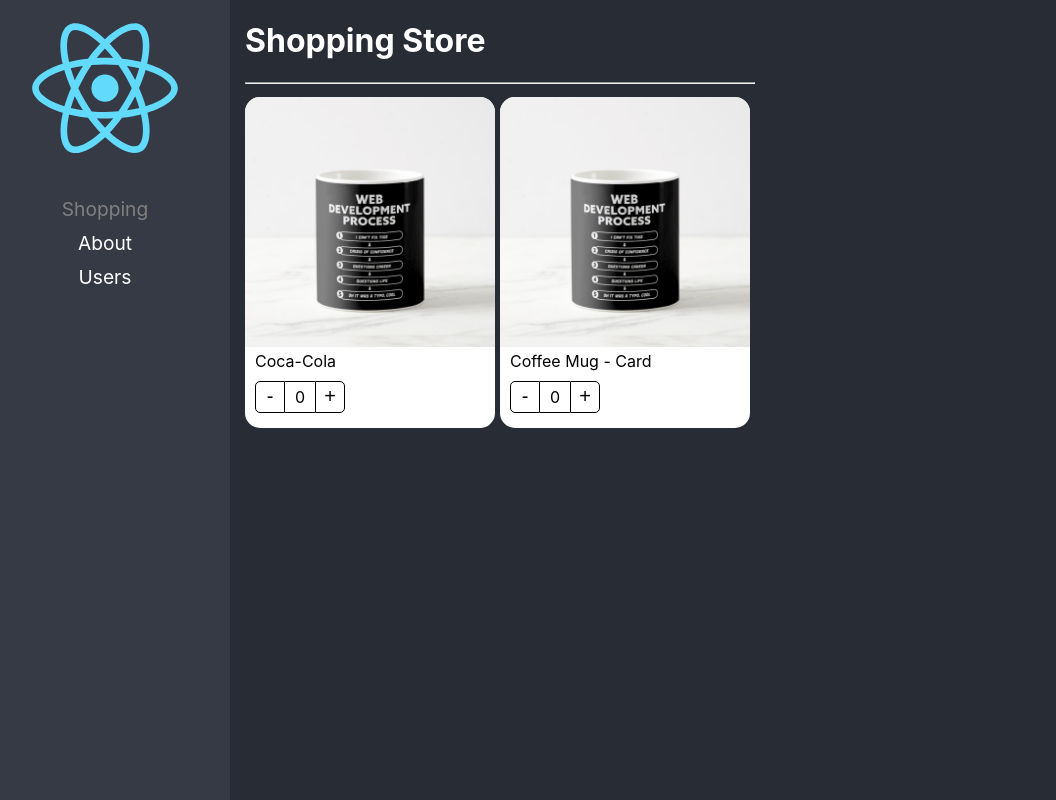
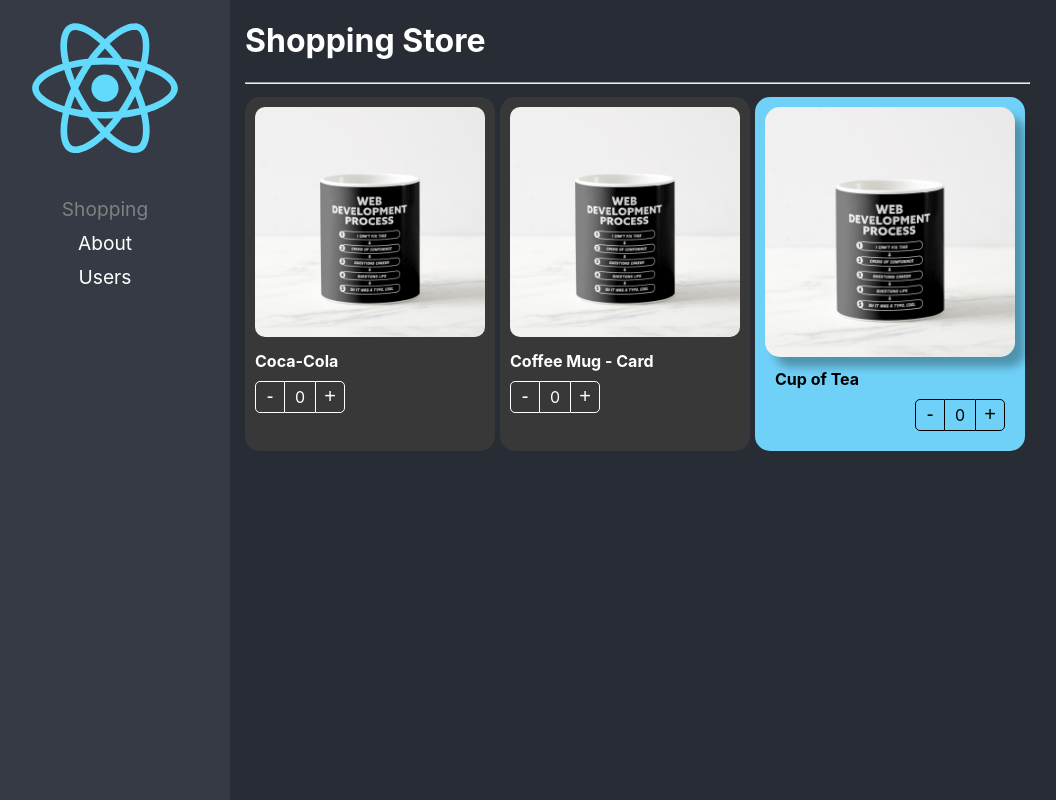
Before and after one commit to emarifer/ts-react-app, a React (Vite) app: page / in a window 1280 px wide. Shown: the whole page, without its empty margins (20-1076 px from the left). Built offline with nearby package versions, Linux system fonts and the light colour scheme.

Commit message:
Component Extend Styles Ready

```diff
--- a/src/02-component-patterns/components/ProductButtons.tsx
+++ b/src/02-component-patterns/components/ProductButtons.tsx
@@ -1,13 +1,18 @@
-import { useContext } from 'react';
+import { CSSProperties, useContext } from 'react';
 import { ProductContext } from './ProductCard';
 
 import styles from '../styles/styles.module.css';
 
-export const ProductButtons = () => {
+export interface Props {
+	className?: string;
+	style?: CSSProperties;
+}
+
+export const ProductButtons = ({ className, style }: Props) => {
 	const { counter, increaseBy } = useContext(ProductContext);
 
 	return (
-		<div className={styles.buttonsContainer}>
+		<div className={`${styles.buttonsContainer} ${className}`} style={style}>
 			<button className={styles.buttonMinus} onClick={() => increaseBy(-1)}>
 				-
 			</button>
--- a/src/02-component-patterns/components/ProductCard.tsx
+++ b/src/02-component-patterns/components/ProductCard.tsx
@@ -1,13 +1,21 @@
-import { createContext } from 'react';
+import { createContext, CSSProperties, ReactElement } from 'react';
 import { useProduct } from '../hooks/useProduct';
-import { ProductContextProps, ProductCardProps } from '../interfaces';
+import { ProductContextProps, Product } from '../interfaces';
 
 import styles from '../styles/styles.module.css';
 
 export const ProductContext = createContext({} as ProductContextProps);
 const { Provider } = ProductContext;
 
-export const ProductCard = ({ children, product }: ProductCardProps) => {
+export interface Props {
+	product: Product;
+	// children: () => JSX.Element; // Tambien se puede poner así:
+	children?: ReactElement | ReactElement[];
+	className?: string;
+	style?: CSSProperties;
+}
+
+export const ProductCard = ({ children, product, className, style }: Props) => {
 	const { counter, increaseBy } = useProduct();
 
 	return (
@@ -18,7 +26,9 @@
 				product,
 			}}
 		>
-			<div className={styles.productCard}>{children}</div>
+			<div className={`${styles.productCard} ${className}`} style={style}>
+				{children}
+			</div>
 		</Provider>
 	);
 };
--- a/src/02-component-patterns/components/ProductImage.tsx
+++ b/src/02-component-patterns/components/ProductImage.tsx
@@ -1,12 +1,16 @@
-import { useContext } from 'react';
+import { CSSProperties, useContext } from 'react';
 import { ProductContext } from './ProductCard';
 
 import styles from '../styles/styles.module.css';
 import noImage from '../assets/no-image.jpg';
 
-export const ProductImage = ({ img = '' }: { img?: string }) => {
-	// interface creada al «vuelo»
+export interface Props {
+	img?: string;
+	className?: string;
+	style?: CSSProperties;
+}
 
+export const ProductImage = ({ img = '', className, style }: Props) => {
 	const { product } = useContext(ProductContext);
 
 	let imgToShow: string;
@@ -20,6 +24,11 @@
 	}
 
 	return (
-		<img className={styles.productImg} src={imgToShow} alt="Product Image" />
+		<img
+			className={`${styles.productImg} ${className}`}
+			src={imgToShow}
+			style={style}
+			alt="Product Image"
+		/>
 	);
 };
--- a/src/02-component-patterns/components/ProductTitle.tsx
+++ b/src/02-component-patterns/components/ProductTitle.tsx
@@ -1,13 +1,19 @@
-import { useContext } from 'react';
+import { CSSProperties, useContext } from 'react';
 import { ProductContext } from './ProductCard';
 
 import styles from '../styles/styles.module.css';
 
-export const ProductTitle = ({ title }: { title?: string }) => {
+export interface Props {
+	title?: string;
+	className?: string;
+	style?: CSSProperties;
+}
+
+export const ProductTitle = ({ title, className, style }: Props) => {
 	const { product } = useContext(ProductContext);
 
 	return (
-		<span className={styles.productDescription}>
+		<span className={`${styles.productDescription} ${className}`} style={style}>
 			{title ? title : product.title}
 		</span>
 	);
--- a/src/02-component-patterns/pages/ShoppingPage.tsx
+++ b/src/02-component-patterns/pages/ShoppingPage.tsx
@@ -5,6 +5,8 @@
 	ProductButtons,
 } from '../components';
 import { Product } from '../interfaces';
+
+import '../styles/custom-styles.css';
 
 const product: Product = {
 	id: '1',
@@ -24,16 +26,31 @@
 				flexWrap: 'wrap',
 			}}
 		>
-			<ProductCard product={product}>
-				<ProductCard.Image />
-				<ProductCard.Title title={'Coca-Cola'} />
-				<ProductCard.Buttons />
+			<ProductCard product={product} className="bg-dark text-white">
+				<ProductCard.Image className="custom-image" />
+				<ProductCard.Title title={'Coca-Cola'} className="text-bold" />
+				<ProductCard.Buttons className="custom-buttons" />
 			</ProductCard>
 
-			<ProductCard product={product}>
-				<ProductImage />
-				<ProductTitle />
-				<ProductButtons />
+			<ProductCard product={product} className="bg-dark text-white">
+				<ProductImage className="custom-image" />
+				<ProductTitle className="text-bold" />
+				<ProductButtons className="custom-buttons" />
+			</ProductCard>
+
+			<ProductCard
+				product={product}
+				style={{ backgroundColor: '#70d1f8', padding: '10px' }}
+			>
+				<ProductImage
+					style={{
+						boxShadow: '10px 10px 10px rgba(0,0,0,0.3)',
+						marginBottom: '8px',
+						borderRadius: '15px',
+					}}
+				/>
+				<ProductTitle title="Cup of Tea" style={{ fontWeight: 'bold' }} />
+				<ProductButtons style={{ justifyContent: 'flex-end' }} />
 			</ProductCard>
 		</div>
 	</div>
--- /dev/null
+++ b/src/02-component-patterns/styles/custom-styles.css
@@ -0,0 +1,23 @@
+.bg-dark {
+	background-color: rgb(56, 56, 56);
+}
+
+.text-white {
+	color: white;
+}
+
+.text-bold {
+	font-weight: bold;
+}
+
+.custom-image {
+	border-radius: 20px;
+	padding: 10px;
+	width: calc(100% - 20px);
+}
+
+.custom-buttons button,
+.custom-buttons div {
+	color: white;
+	border-color: white;
+}
--- a/src/main.tsx
+++ b/src/main.tsx
@@ -16,4 +16,10 @@
  *
  * TYPESCRIPT-PLUGIN-CSS-MODULES. VER:
  * https://www.npmjs.com/package/typescript-plugin-css-modules
+ *
+ * TIPO «NEVER» (NUNCA). VER:
+ * https://apuntes.de/typescript/never/#gsc.tab=0
+ *
+ * CAN WE HAVE A RETURN STATEMENT IN A JAVASCRIPT SWITCH STATEMENT?. VER:
+ * https://www.tutorialspoint.com/can-we-have-a-return-statement-in-a-javascript-switch-statement#:~:text=The%20JavaScript%20switch%20statement%20can,statement%20will%20not%20be%20executed.
  */
```
Also changed, not shown: src/02-component-patterns/interfaces/index.ts (+8 -11 lines).
